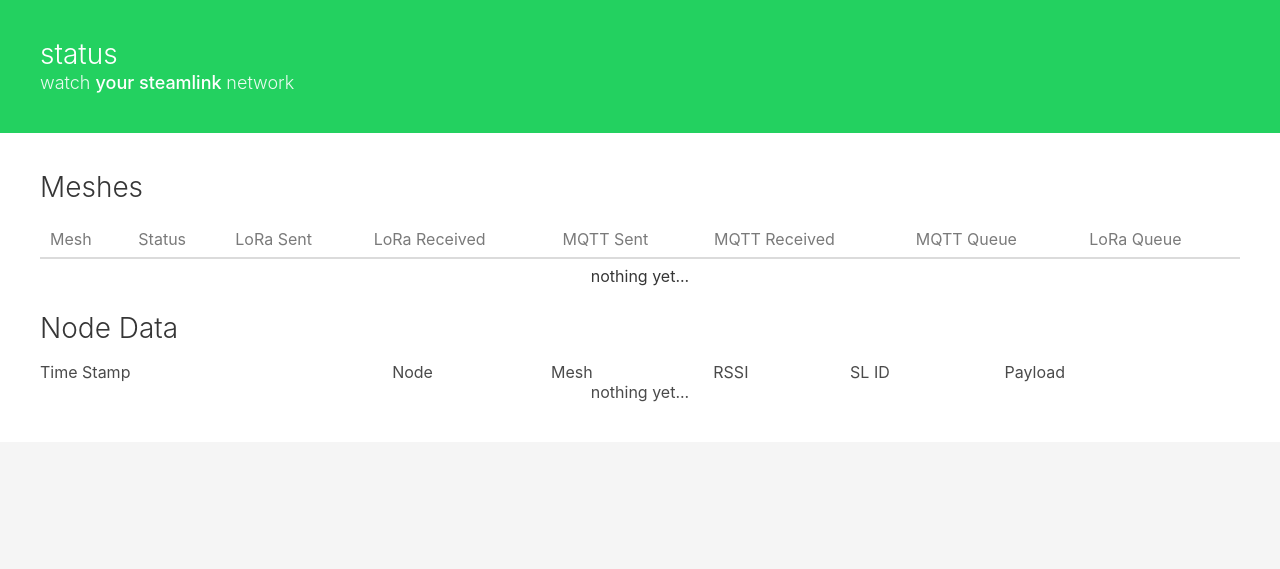
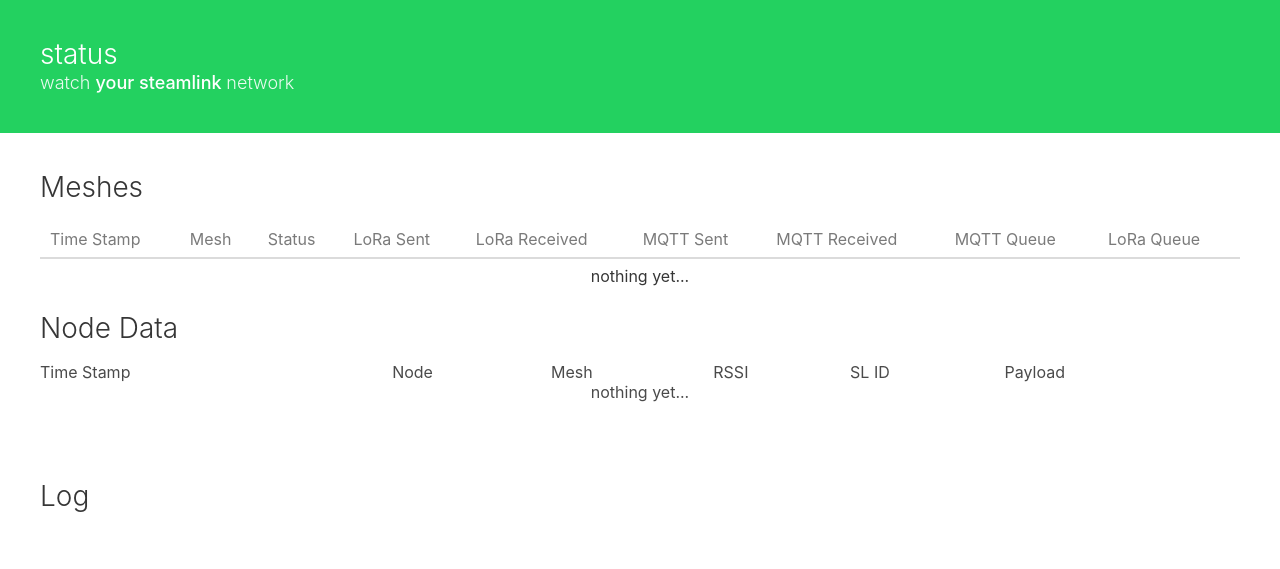
Before and after one commit to steamlink/build-test, a Python web app: template store/eve-demo/templates/status.html in a window 1280 px wide. Shown: the part 50-619 px from the top of the page. Run offline with Jinja, Linux system fonts and the light colour scheme; the template is opened without the code that fills it, so the values that code supplies are empty; some libraries are stand-ins or nearby versions.

Commit message:
added log and mesh ts to status page

```diff
--- a/store/eve-demo/templates/status.html
+++ b/store/eve-demo/templates/status.html
@@ -137,7 +137,7 @@
     </section>
 
     <section class="section">
-      <div class="container" id="app_transforms">
+      <div class="container">
         <div class="nocolumns">
 
 	  <h2 class="title">Meshes</h2>
@@ -153,6 +153,14 @@
       </div>
     </section>
 
+    <section class="section">
+      <div class="container">
+        <div class="nocolumns">
+          <h2 class="title">Log</h2>
+          <p id="log"></p>
+        </div>
+      </div>
+    </section>
 
 	<script type="text/javascript">
 		$(document).ready(function(e) {
@@ -164,9 +172,9 @@
 			   'nothing yet...');
 			var mesh_dyntable = dynamicTable();
 			var mesh_table = mesh_dyntable.config('mesh-status-table',
-			   ['mesh', 'status','slsent','slreceived','mqttsent',
+			   ['_ts', 'mesh', 'status','slsent','slreceived','mqttsent',
 				'mqttreceived','mqttqcount','loraqcount'],
-			   ['Mesh', 'Status','LoRa Sent','LoRa Received','MQTT Sent',
+			   ['Time Stamp', 'Mesh', 'Status','LoRa Sent','LoRa Received','MQTT Sent',
 				'MQTT Received','MQTT Queue','LoRa Queue'],
 			   'nothing yet...');
 			console.log("url", url);
@@ -180,6 +188,7 @@
 					mesh_table.load(msg.mesh[0]);
 				};
 				if ('log' in msg) {
+                                        $('#log').append(msg.log[0].line);
 					console.log(msg.log[0].line);
 				};
 			});
```
Lines whose indentation alone changed are shown as unchanged.
